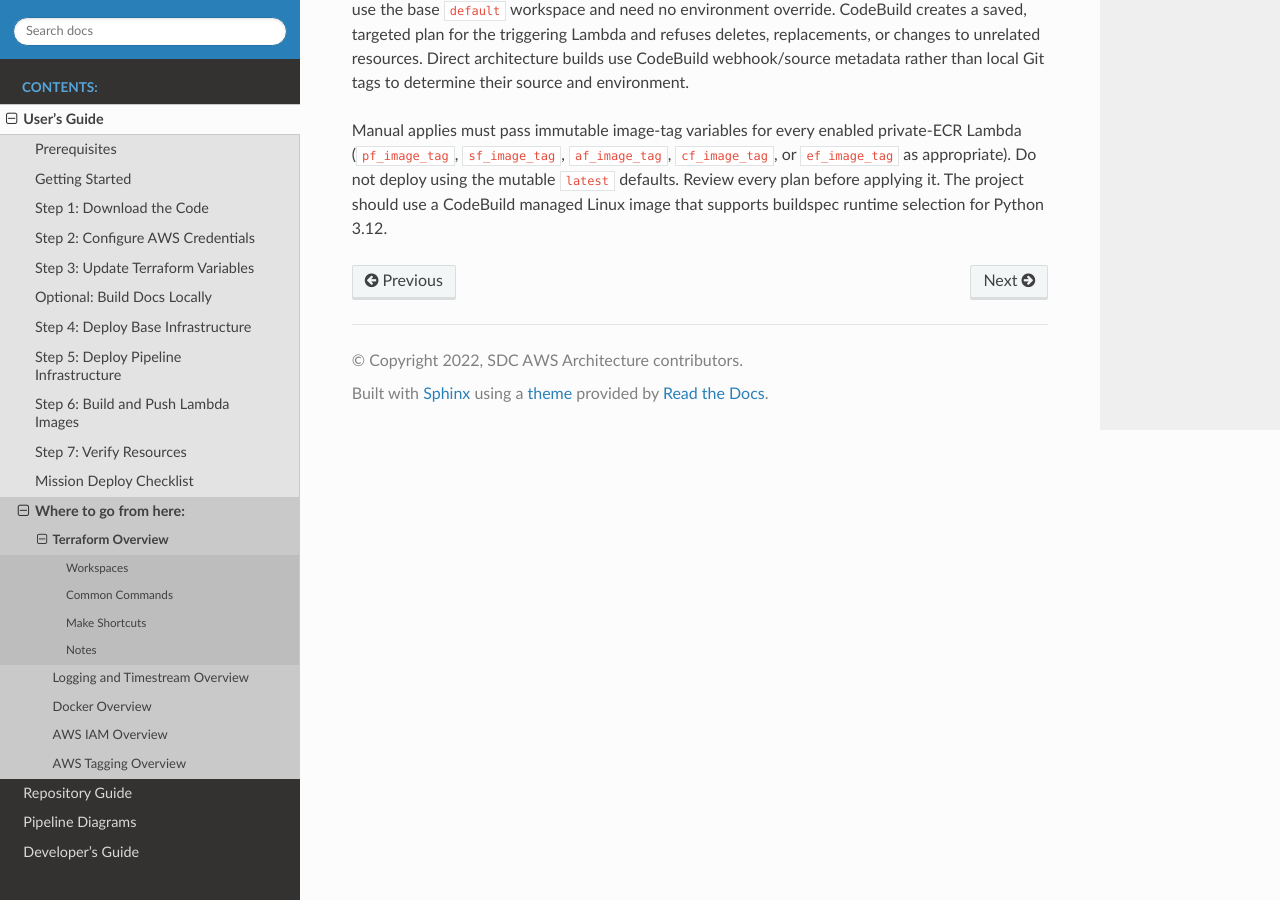
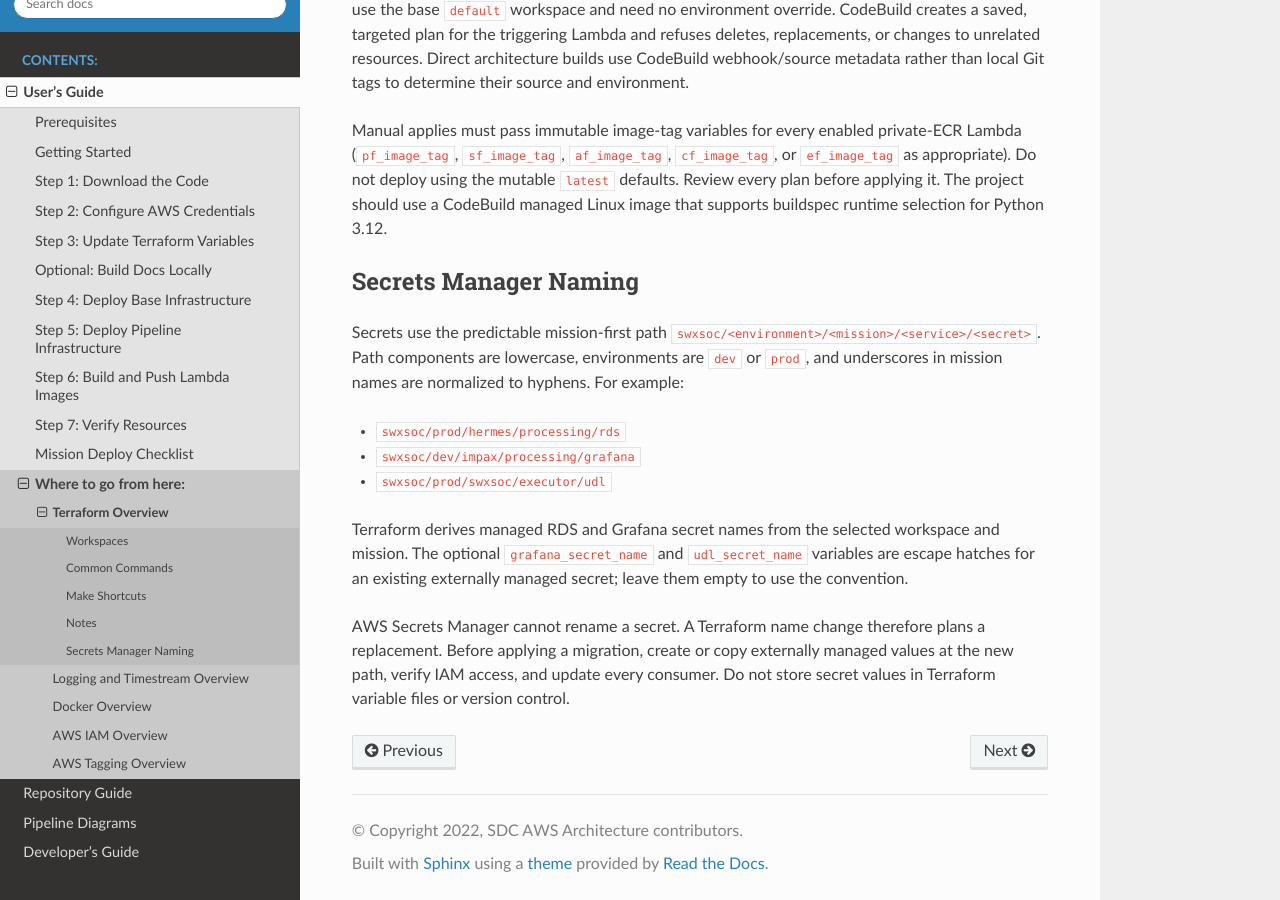
Before and after one commit to swxsoc/sdc_aws_architecture, a Sphinx documentation site: the page built from docs/user-guide/terraform-overview.rst, in a window 1280 px wide and 900 px high, scrolled down 1640 px. Built offline with Sphinx 7.4.7 and the Read the Docs theme 3.1.0, drawn with Linux system fonts in a browser that asks for light colours.

Commit message:
Standardize mission-first secret paths

```diff
--- a/docs/user-guide/terraform-overview.rst
+++ b/docs/user-guide/terraform-overview.rst
@@ -83,3 +83,24 @@ private-ECR Lambda (``pf_image_tag``, ``sf_image_tag``, ``af_image_tag``,
 mutable ``latest`` defaults. Review every plan before applying it. The project
 should use a CodeBuild managed Linux image that supports buildspec runtime
 selection for Python 3.12.
+
+Secrets Manager Naming
+----------------------
+Secrets use the predictable mission-first path
+``swxsoc/<environment>/<mission>/<service>/<secret>``. Path components are
+lowercase, environments are ``dev`` or ``prod``, and underscores in mission
+names are normalized to hyphens. For example:
+
+* ``swxsoc/prod/hermes/processing/rds``
+* ``swxsoc/dev/impax/processing/grafana``
+* ``swxsoc/prod/swxsoc/executor/udl``
+
+Terraform derives managed RDS and Grafana secret names from the selected
+workspace and mission. The optional ``grafana_secret_name`` and
+``udl_secret_name`` variables are escape hatches for an existing externally
+managed secret; leave them empty to use the convention.
+
+AWS Secrets Manager cannot rename a secret. A Terraform name change therefore
+plans a replacement. Before applying a migration, create or copy externally
+managed values at the new path, verify IAM access, and update every consumer.
+Do not store secret values in Terraform variable files or version control.
```
Also changed, not shown: README.md (+19 -0 lines), 10 other files.
